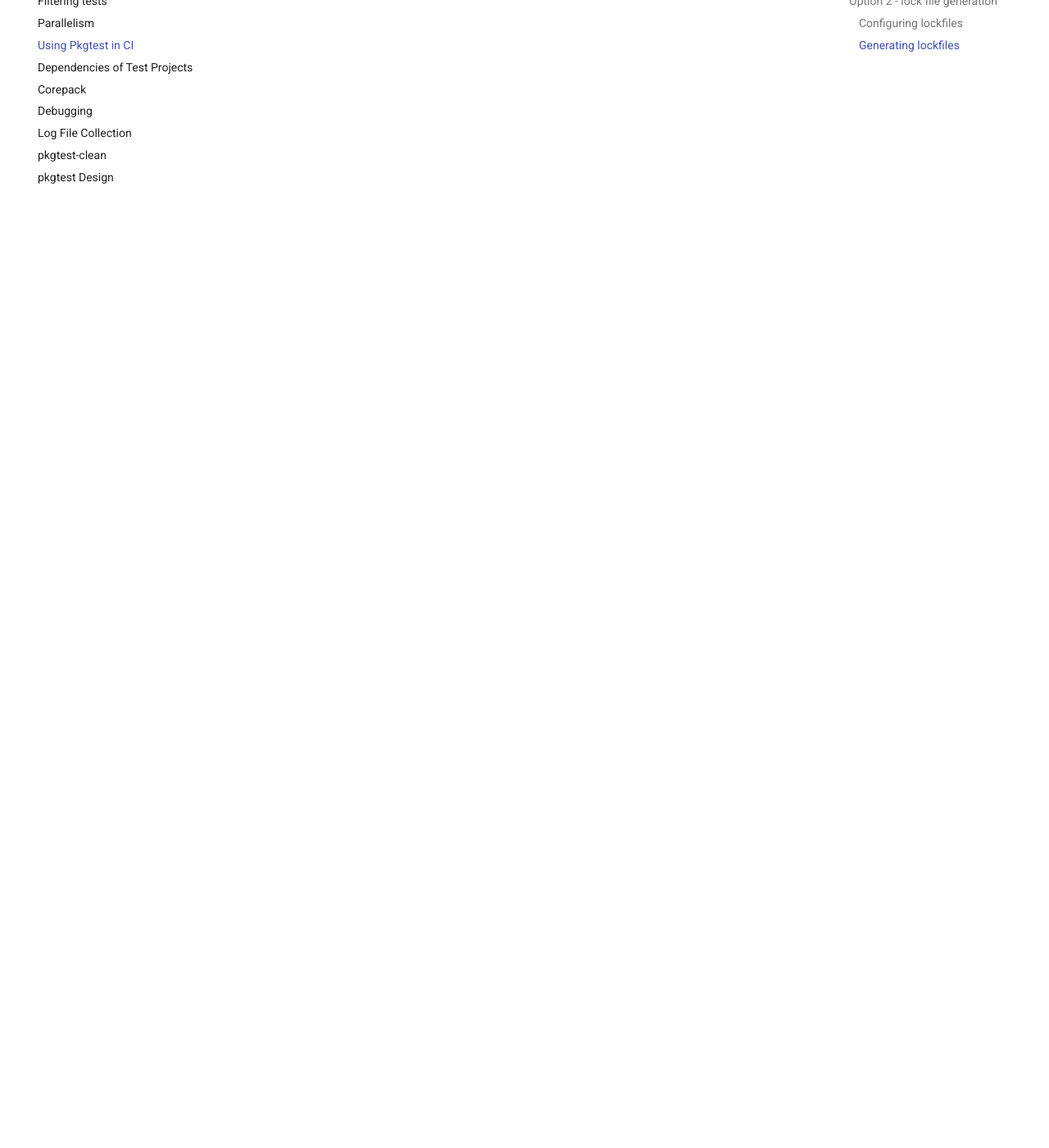
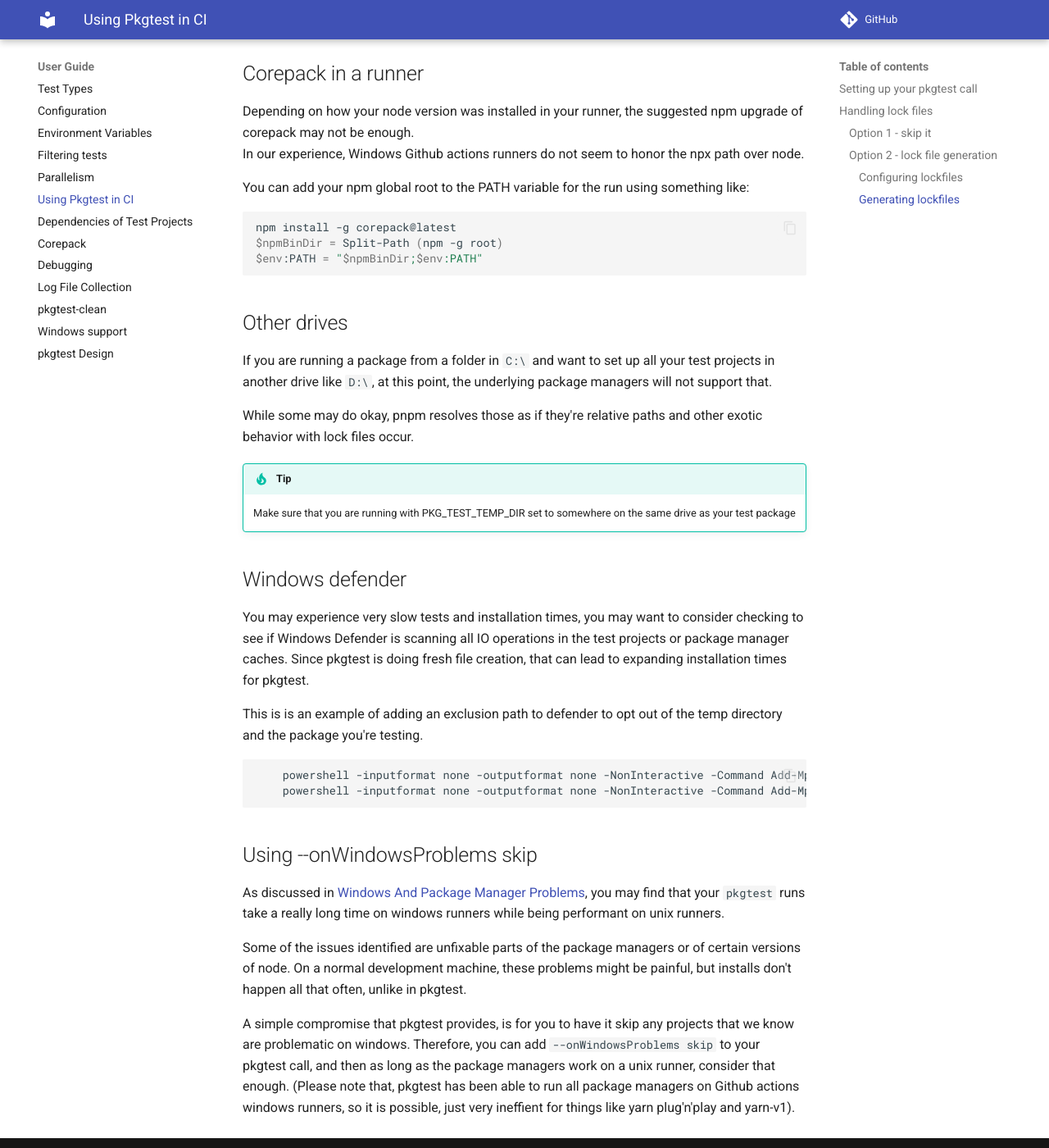
Before and after one commit to HanseltimeIndustries/pkgtest, an MkDocs documentation site: the page built from docs/User Guide/5-ci.md, in a window 1280 px wide and 1400 px high, scrolled down 2662 px. Shown: the whole window at 82% size. Built offline with MkDocs 1.6.1 and Material for MkDocs 9.7.7, drawn with Linux system fonts in a browser that asks for light colours; comment, search, counter and statistics services are not loaded; the version menu is left out; some of the changed text lies outside the part shown.

Commit message:
docs: typedocs + windows documentation

````diff
--- a/docs/User Guide/5-ci.md
+++ b/docs/User Guide/5-ci.md
@@ -88,3 +88,58 @@
 
 Without that option, if you add new dependencies to the project, pkgtest will fail on install because it will run install with the
 equivalent of `--frozen-lockfile`.
+
+# Windows Caveats
+
+While we do recommend running pkgtest against all types of OS'es (particularly if you are doing file path operations, etc.), windows has a few things
+that make it harder to run pkgtests.
+
+## Corepack in a runner
+
+Depending on how your node version was installed in your runner, the suggested npm upgrade of corepack may not be enough.
+In our experience, Windows Github actions runners do not seem to honor the npx path over node.
+
+You can add your npm global root to the PATH variable for the run using something like:
+
+```shell
+npm install -g corepack@latest
+$npmBinDir = Split-Path (npm -g root)
+$env:PATH = "$npmBinDir;$env:PATH"
+```
+
+## Other drives
+
+If you are running a package from a folder in `C:\` and want to set up all your test projects in another drive like `D:\`, at this point, the underlying
+package managers will not support that.
+
+While some may do okay, pnpm resolves those as if they're relative paths and other exotic behavior with lock files occur.
+
+!!! Tip Takeaway
+
+    Make sure that you are running with PKG_TEST_TEMP_DIR set to somewhere on the same drive as your test package
+
+## Windows defender
+
+You may experience very slow tests and installation times, you may want
+to consider checking to see if Windows Defender is scanning all IO operations in the test projects or package manager caches.
+Since pkgtest is doing fresh file creation, that can lead to expanding installation times for pkgtest.
+
+This is is an example of adding an exclusion path to defender to opt out of the temp directory and the package you're testing.
+
+```shell
+    powershell -inputformat none -outputformat none -NonInteractive -Command Add-MpPreference -ExclusionPath $tempDir
+    powershell -inputformat none -outputformat none -NonInteractive -Command Add-MpPreference -ExclusionPath $packageDir
+```
+
+## Using --onWindowsProblems skip
+
+As discussed in [Windows And Package Manager Problems](./92-windows.md#windows-and-package-manager-problems), you may find
+that your `pkgtest` runs take a really long time on windows runners while being performant on unix runners.
+
+Some of the issues identified are unfixable parts of the package managers or of certain versions of node.  On a normal
+development machine, these problems might be painful, but installs don't happen all that often, unlike in pkgtest.
+
+A simple compromise that pkgtest provides, is for you to have it skip any projects that we know are problematic on windows.
+Therefore, you can add `--onWindowsProblems skip` to your pkgtest call, and then as long as the package managers work on a
+unix runner, consider that enough.  (Please note that, pkgtest has been able to run all package managers on Github actions
+windows runners, so it is possible, just very ineffient for things like yarn plug'n'play and yarn-v1).
````
Also changed, not shown: docs/User Guide/92-windows.md (added, +33 -0 lines), docs/api/README.md (+3 -0 lines), docs/api/enumerations/CollectLogFileStages.md (added, +72 -0 lines), docs/api/enumerations/CollectLogFilesOn.md (added, +30 -0 lines), docs/api/enumerations/OnWindowsProblemsAction.md (added, +29 -0 lines), docs/api/interfaces/RunOptions.md (+20 -0 lines), 1 other file.
